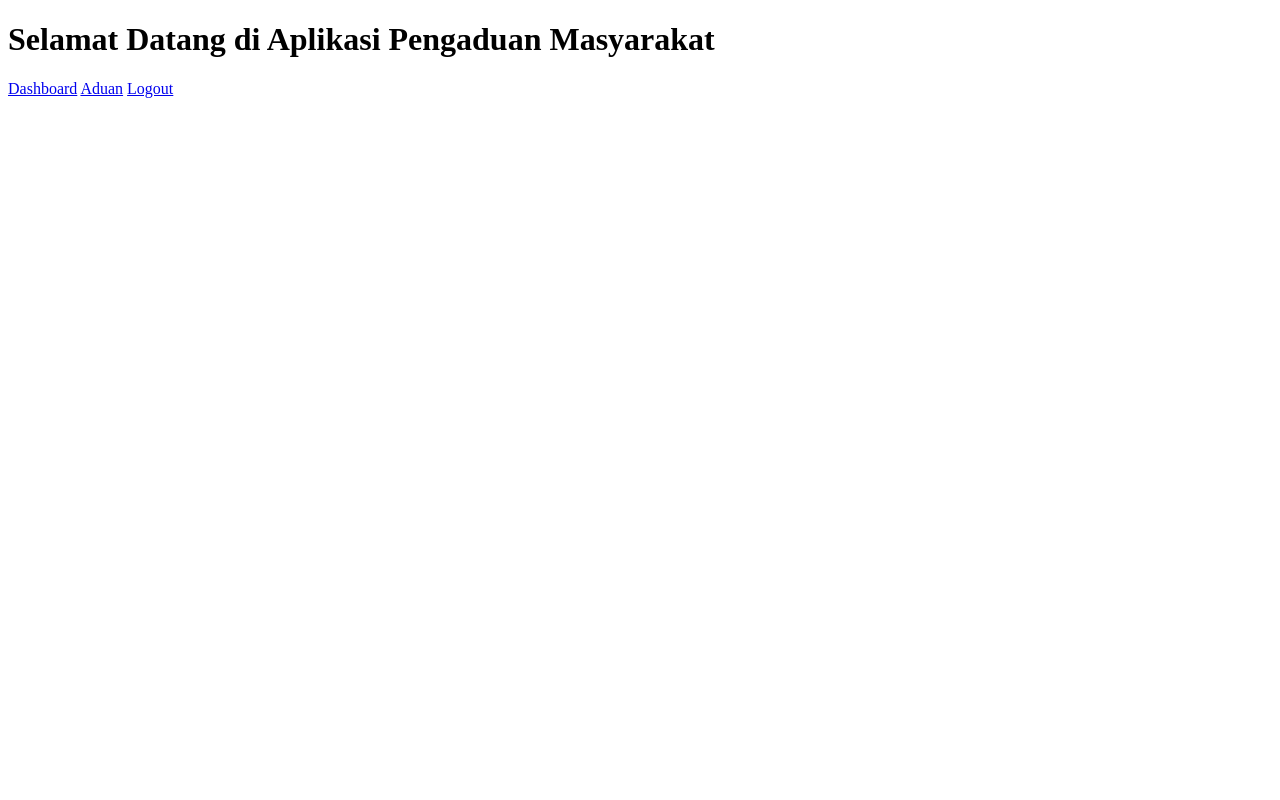
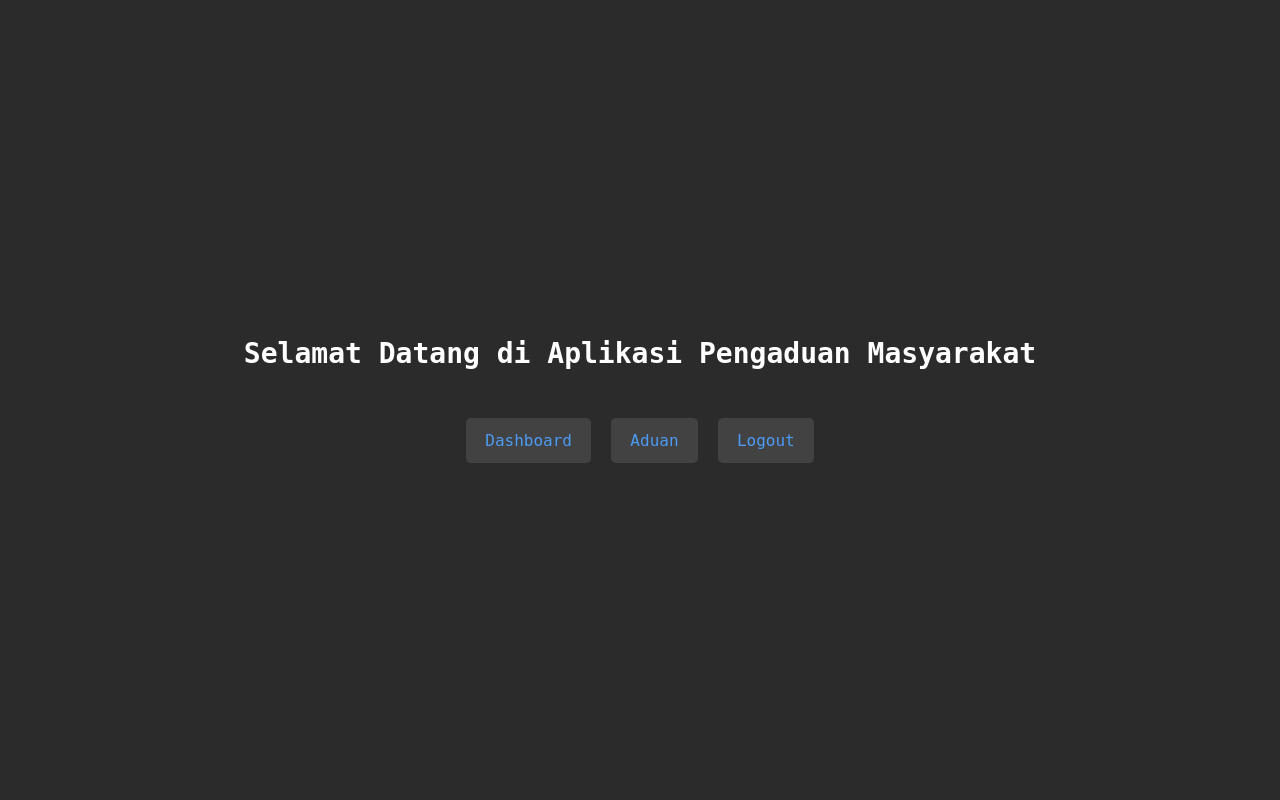
Before and after one commit to pplg-airlangga-samarinda-22/pm-autentifikasi-ExtraNuklor, a PHP site: page / in a window 1280 px wide. Run offline with PHP 8.4, Linux system fonts and the light colour scheme; the visitor is signed in with stand-in values (Sample User, id 1).

Commit message:
better index

```diff
--- a/index.php
+++ b/index.php
@@ -1,18 +1,76 @@
 <?php
-
 session_start();
 require_once "koneksi.php";
-    if (empty($_SESSION['nik'])) {
-        header("location:login.php");
-    }
-
+if (empty($_SESSION['nik'])) {
+    header("location:login.php");
+}
 ?>
 
 <!DOCTYPE html>
 <html lang="en">
 
 <head>
+    <meta charset="UTF-8">
+    <meta name="viewport" content="width=device-width, initial-scale=1.0">
     <title>Pelaporan Pengaduan</title>
+    <style>
+        * {
+            margin: 0;
+            padding: 0;
+            box-sizing: border-box;
+        }
+
+        body {
+            font-family: 'JetBrains Mono', monospace;
+            background-color: #2b2b2b;
+            color: #ccc;
+            display: flex;
+            flex-direction: column;
+            justify-content: center;
+            align-items: center;
+            height: 100vh;
+            margin: 0;
+        }
+
+        h1 {
+            font-size: 28px;
+            color: #fff;
+            margin-bottom: 1.5rem;
+            text-align: center;
+        }
+
+        nav {
+            display: flex;
+            gap: 20px;
+            margin-top: 1.5rem;
+        }
+
+        nav a {
+            font-size: 16px;
+            color: #4c9bf5;
+            text-decoration: none;
+            padding: 0.8rem 1.2rem;
+            border-radius: 5px;
+            background-color: #424242;
+            transition: background-color 0.3s, color 0.3s;
+        }
+
+        nav a:hover {
+            background-color: #0061f2;
+            color: #fff;
+        }
+
+        @media (max-width: 600px) {
+            h1 {
+                font-size: 24px;
+            }
+
+            nav {
+                flex-direction: column;
+                gap: 10px;
+            }
+        }
+    </style>
 </head>
 
 <body>
--- a/login.php
+++ b/login.php
@@ -28,7 +28,6 @@ if ($_SERVER['REQUEST_METHOD'] === 'POST') {
     <meta name="viewport" content="width=device-width, initial-scale=1.0">
     <title>Login</title>
     <style>
-        /* General Reset */
         * {
             margin: 0;
             padding: 0;
```
